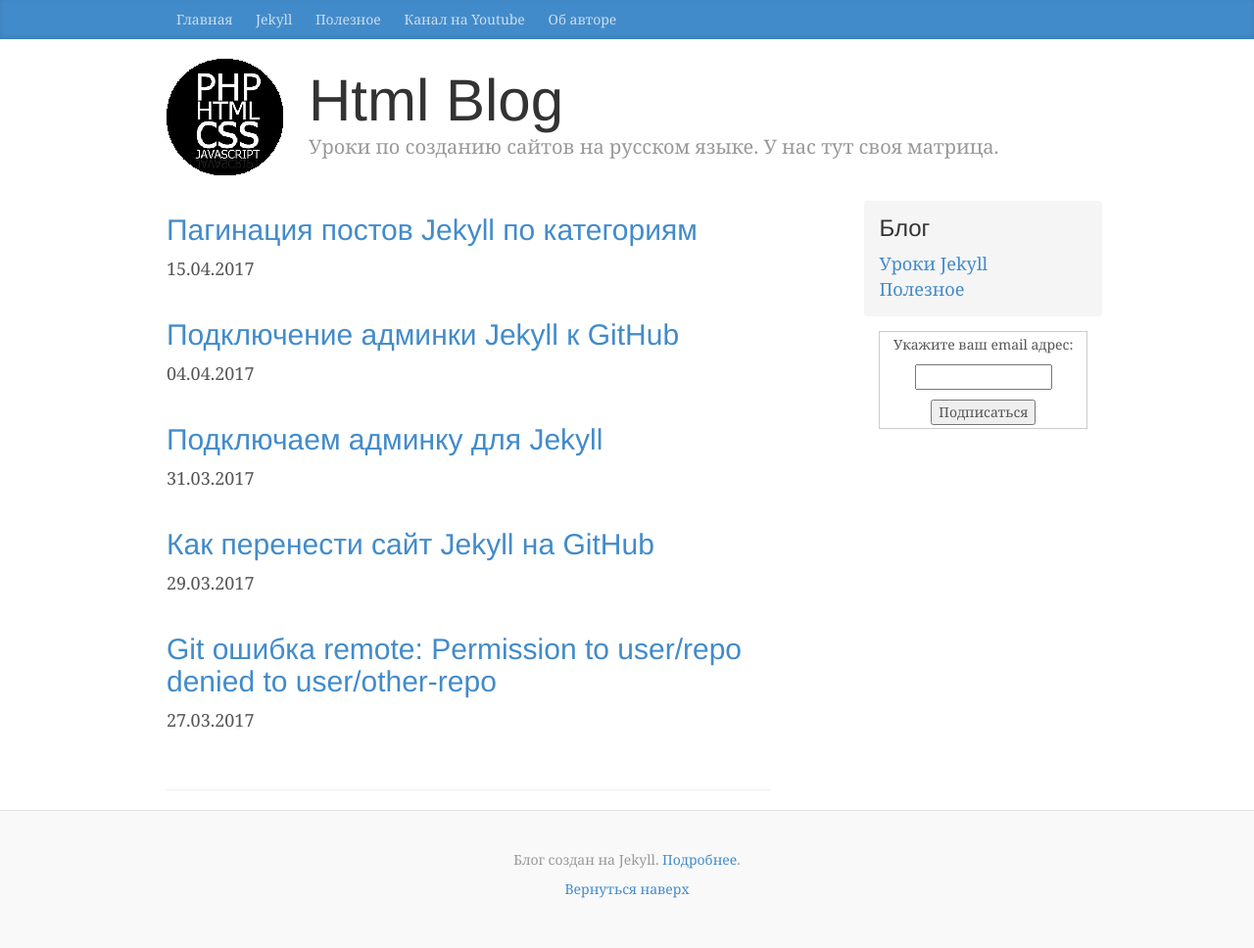
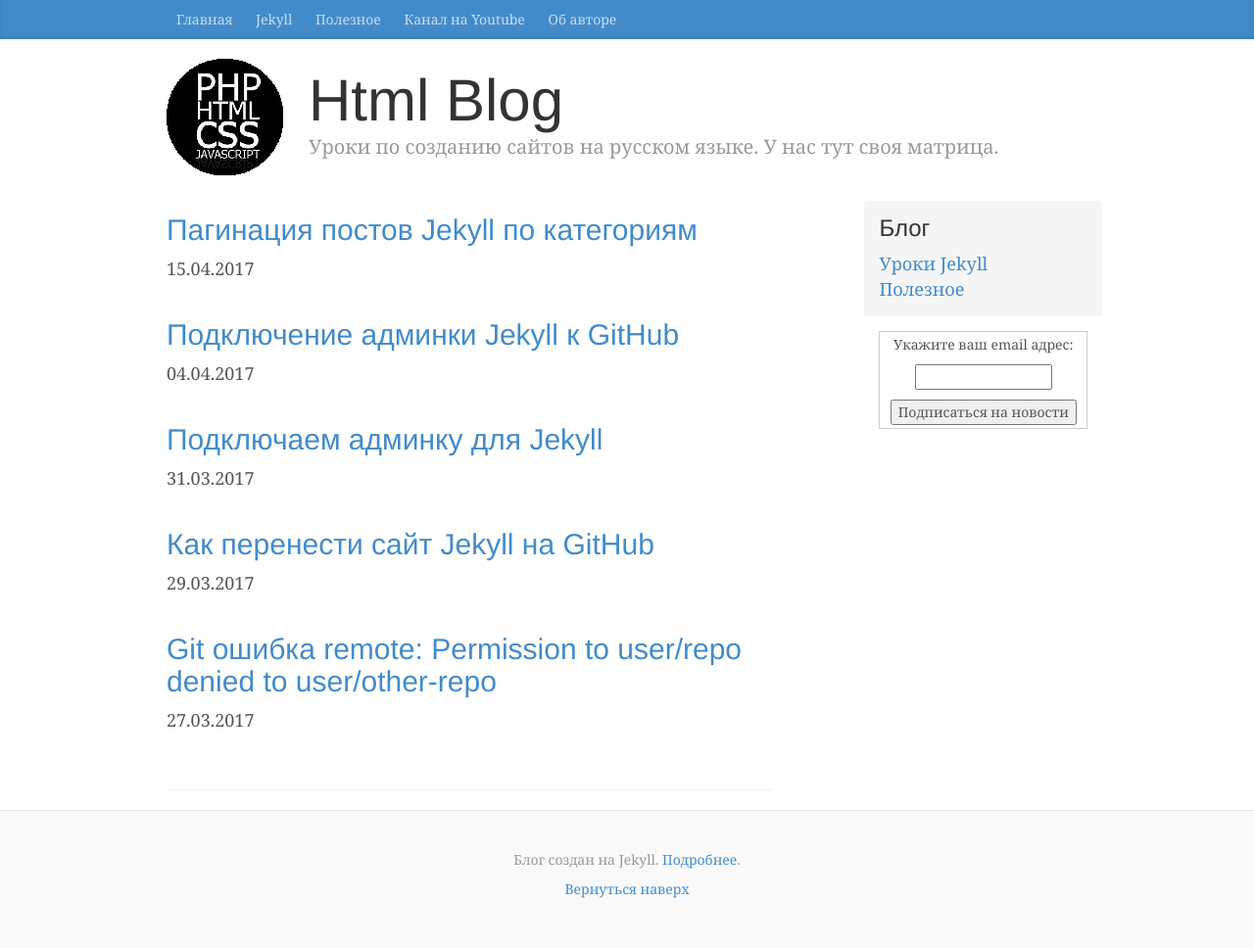
Before and after one commit to htmlblog/htmlblog.github.io, a Jekyll site: the page built from index.html, in a window 1280 px wide. Shown: the whole page at 98% size. Built offline with Jekyll 4.4.1, drawn with Linux system fonts in a browser that asks for light colours; the list of posts is cut into pages by our own code; comment, search, counter and statistics services are not loaded.

Commit message:
Update sidebar.html

```diff
--- a/_includes/sidebar.html
+++ b/_includes/sidebar.html
@@ -9,7 +9,7 @@
 <form style="border:1px solid #ccc;padding:3px;text-align:center;" action="https://feedburner.google.com/fb/a/mailverify" method="post" target="popupwindow" onsubmit="window.open('https://feedburner.google.com/fb/a/mailverify?uri=JekyllHtml', 'popupwindow', 'scrollbars=yes,width=242,height=auto');return true">
 	<p>Укажите ваш email адрес:</p><p><input type="text" style="width:140px" name="email"/></p>
 	<input type="hidden" value="JekyllHtml" name="uri"/><input type="hidden" name="loc" value="ru_RU"/>
-	<input type="submit" value="Подписаться" />
+	<input type="submit" value="Подписаться на новости" />
 </form>
 
 <div class="sidebar-module sidebar-module-ads">
```
